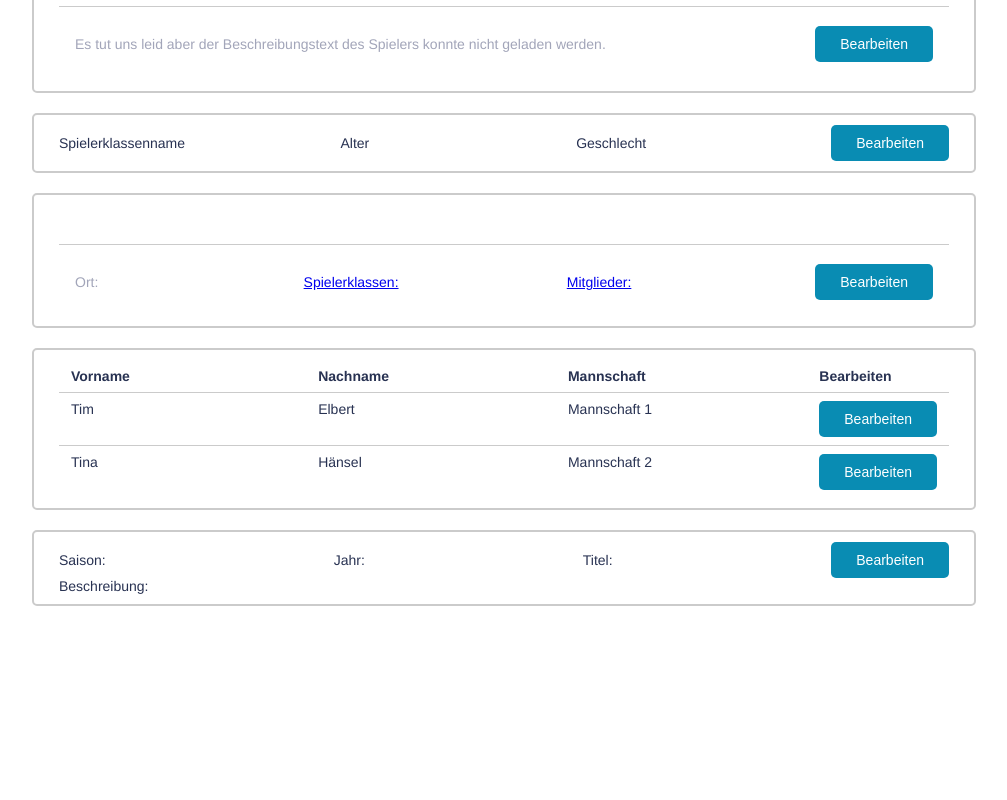
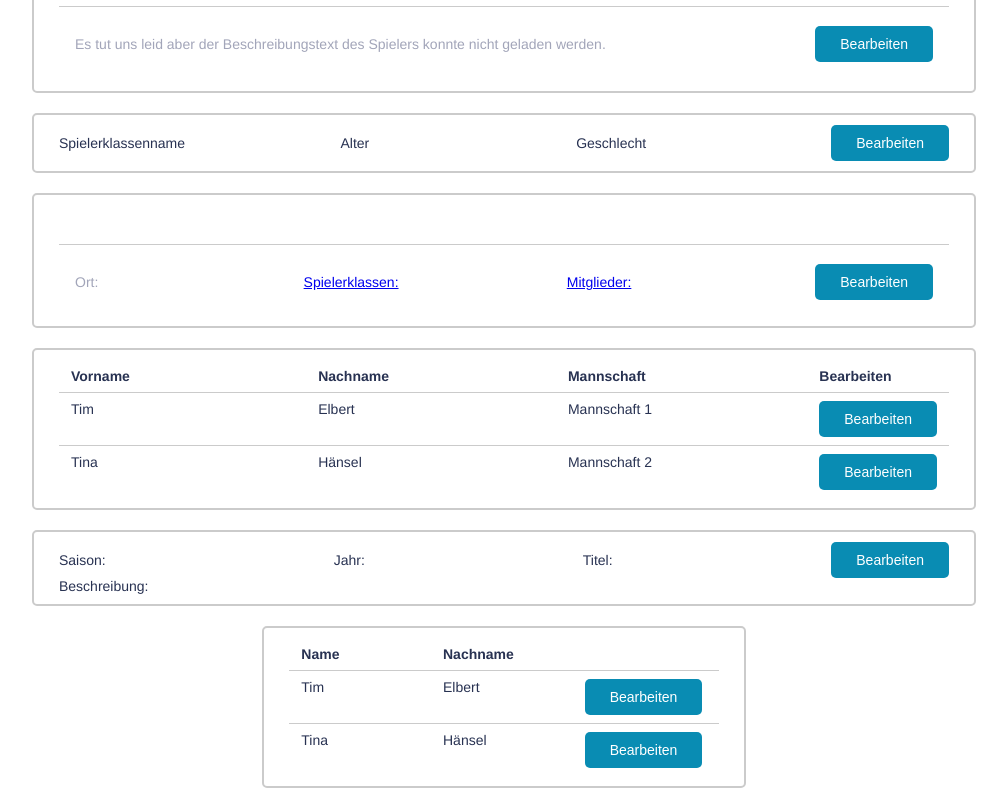
Before and after one commit to TheTimmaeh/EVA-Tischtennis, a Vue app in the folder frontend-private/: page /components in a window 1280 px wide. Shown: the part 957-1757 px from the top of the page, without its empty margins (136-1143 px from the left). Before the commit the page ends 1575 px from the top, so only its background shows below. Built offline with nearby package versions, Linux system fonts and the light colour scheme.

Commit message:
Added dynamic table component

```diff
--- /dev/null
+++ b/frontend-private/src/components/Row.vue
@@ -0,0 +1,59 @@
+<template>
+  <tr :class="{ isLast }">
+    <td v-for="x in data" :key="x" >{{x}}</td>
+    <td>
+      <Button>Bearbeiten</Button>
+    </td>
+  </tr>
+</template>
+
+<script>
+  import { ref } from 'vue'
+  import Button from '@/components/Button'
+
+  export default {
+    name: 'MemberRow',
+    components: {
+      Button,
+    },
+    props: {
+      data: {
+        type: Array,
+        required: true,
+      },
+      isLast: {
+        type: Boolean,
+        default: false,
+      },
+    },
+    setup(props){
+      return {
+        ...props.data,
+        isLast: props.isLast,
+      }
+    },
+  }
+</script>
+
+<style lang="scss" scoped>
+  td {
+    text-align: inherit;
+    display: table-cell;
+    padding: 8px 12px;
+    vertical-align: top;
+  }
+
+  tr {
+    padding: 8px 12px;
+    text-align: inherit;
+    border-bottom: 1px solid $color-mono-light;
+
+    &.isLast {
+      border-bottom: 0;
+    }
+
+    &:hover {
+      box-shadow: 0 4px 4px 0 $color-info;
+    }
+  }
+</style>
--- /dev/null
+++ b/frontend-private/src/components/Table.vue
@@ -0,0 +1,85 @@
+<template>
+  <Card v-if="content?.length > 0">
+    <table>
+      <colgroup>
+        <col class="thirty" />
+        <col class="thirty" />
+        <col class="thirty" />
+        <col class="min" />
+      </colgroup>
+      <thead>
+        <tr>
+          <th v-for="title in titles" :key="title.id" > {{title.text}}</th>
+        </tr>
+      </thead>
+      <Row v-for="(row, index) in content" :key="row.id" :data="row.content" :isLast="content.length - 1 == index" />
+    </table>
+  </Card>
+</template>
+
+<script>
+  import { computed } from 'vue'
+  import Card from '@/components/Card'
+  import Button from '@/components/Button'
+  import Row from './Row'
+
+  export default {
+    name: 'MemberTable',
+    components: {
+      Card,
+      Button,
+      Row,
+    },
+    props: {
+      content: {
+        type: Array,
+        required: true,
+      },
+      titles: {
+        type: Array,
+        required: true,
+      },
+    },
+    setup(props){
+      const content = computed(() => props.content)
+      const title = computed(() => props.title)
+      return {
+        content,
+        title,
+      }
+    },
+  }
+</script>
+
+<style lang="scss" scoped>
+  table {
+    table-layout: fixed;
+    text-indent: initial;
+    border-collapse: collapse;
+    border-spacing: 0;
+  }
+
+  thead {
+    border: 1px solid $color-mono-light;
+    border-width: 0 0 1px;
+  }
+
+  th {
+    text-align: inherit;
+    padding: 8px 12px;
+    vertical-align: top;
+  }
+
+  td:last-child {
+    border-bottom: 0px solid $color-mono-light;
+  }
+
+  .thirty {
+    width: 33%;
+  }
+
+  .min {
+    width: 1%;
+    white-space: nowrap;
+  }
+</style>
--- a/frontend-private/src/views/Components.vue
+++ b/frontend-private/src/views/Components.vue
@@ -28,6 +28,7 @@
     <AssociationCard></AssociationCard><br />
     <MemberTable :members="members"></MemberTable><br />
     <SeasonCard></SeasonCard><br />
+    <Table :content="content" :titles="titles"></Table><br />
   </div>
 </template>
 
@@ -44,6 +45,7 @@ import PlayerClassCard from '@/components/PlayerClassCard'
 import SeasonCard from '@/components/SeasonCard'
 import AssociationCard from '@/components/AssociationCard'
 import MemberTable from '@/components/MemberTable'
+import Table from '@/components/Table'
 
 export default {
   name: 'Components',
@@ -58,6 +60,7 @@ export default {
     SeasonCard,
     AssociationCard,
     MemberTable,
+    Table,
   },
   setup(){
     setTitle('Components')
@@ -78,7 +81,16 @@ Beispieltext`,
       members: [
         { id: 1, name: 'Tim', surname: 'Elbert', association: 'Mannschaft 1' },
         { id: 2, name: 'Tina', surname: 'Hänsel', association: 'Mannschaft 2' },
-      ]
+      ],
+      titles: [
+        { id: 1, text: 'Name' },
+        { id: 2, text: 'Nachname'},
+      ],
+      content: [
+        { id: 1, content: ['Tim', 'Elbert'] },
+        { id: 2, content: ['Tina', 'Hänsel'] },
+      ],
+
     }
   },
 }
```
